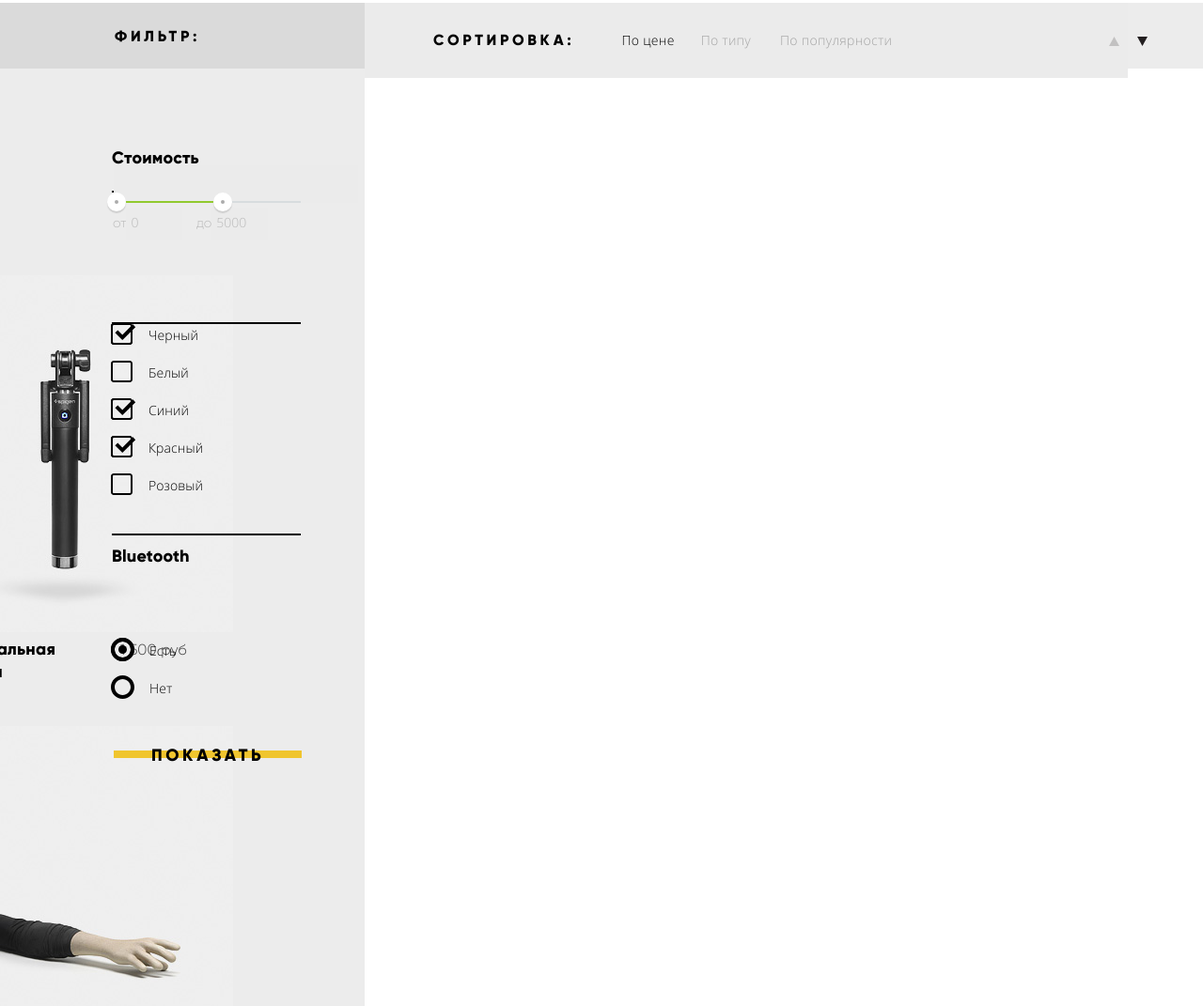
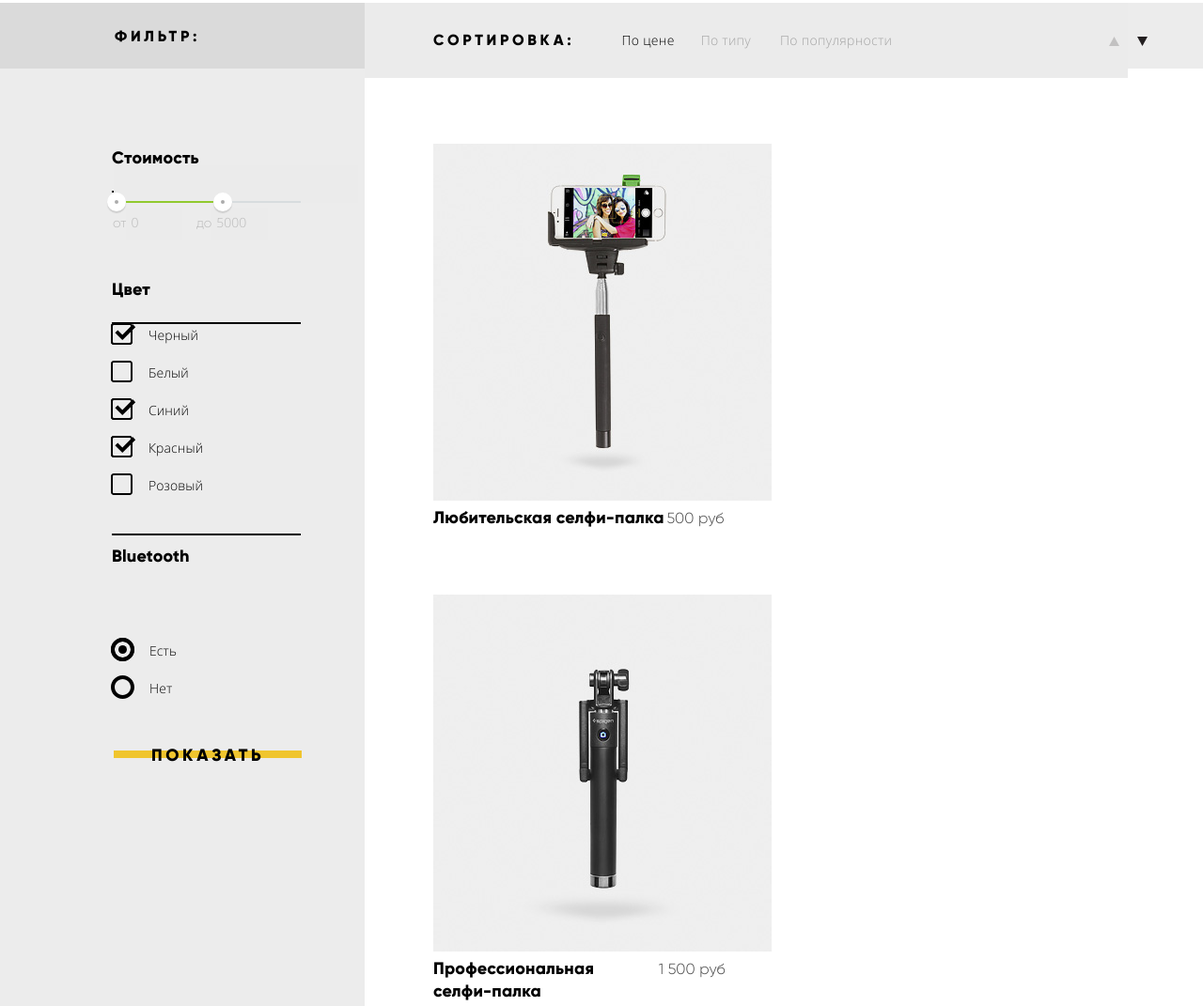
Before and after one commit to mixamus13/487083-device-24, a plain HTML site: page catalog.html in a window 1280 px wide. Shown: the part 402-1473 px from the top of the page at 94% size. Drawn offline with Linux system fonts and the light colour scheme.

Commit message:
продолжаю исправлять каталог

```diff
--- a/css/style.css
+++ b/css/style.css
@@ -2010,12 +2010,10 @@ a {
 .catalog-list {
   display: flex;
   flex-wrap: wrap;
-  width: 947px;
+  width: 760px;
   padding: 0;
   margin: 0;
-
-  margin-top: 140px;
-  margin-left: -900px;
+  margin-left: 73px;
 
   list-style: none;
 }
```
